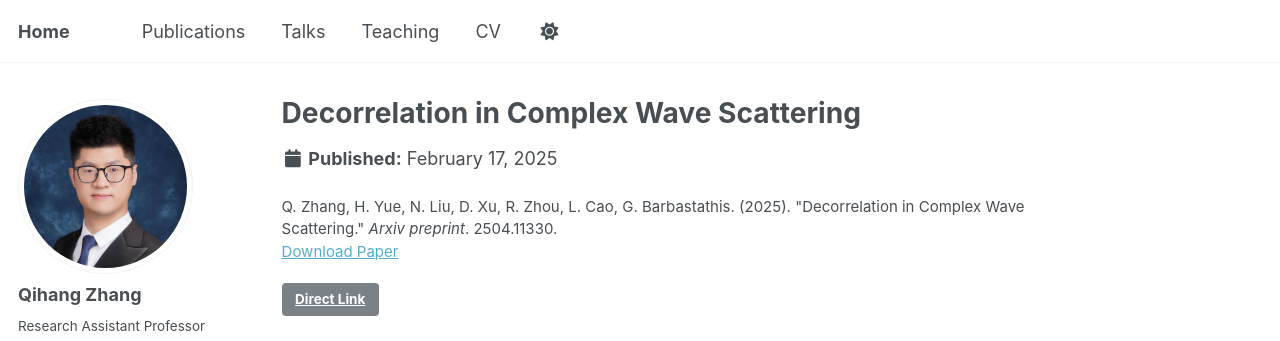
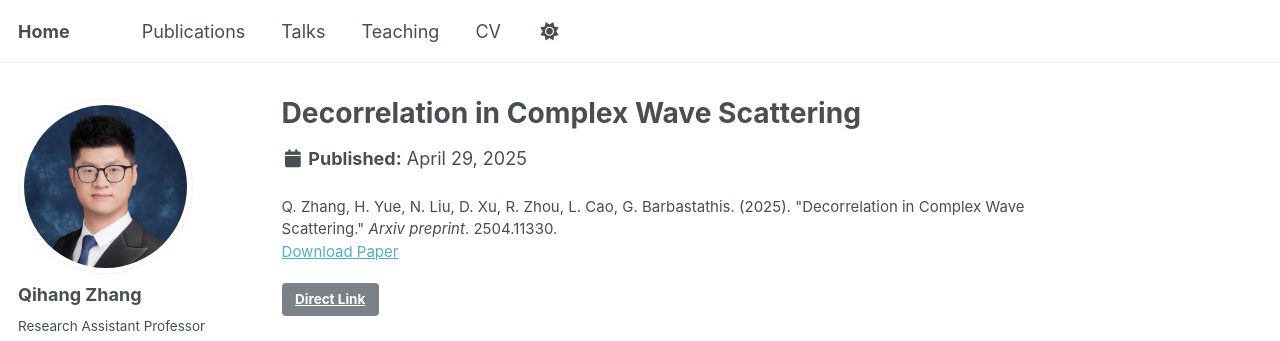
Before and after one commit to qhzhang95/qhzhang95.github.io, a Jekyll site: the page built from _publications/2025-04-paper-decor.md, in a window 1280 px wide. Shown: the top 341 px of the page. Built offline with Jekyll 4.4.1, drawn with Linux system fonts in a browser that asks for light colours; some web fonts are replaced; a script that is not in the unit is left out.

Commit message:
Update and rename 2025-06-08-paper-title-number-test5.md to 2025-04-paper-decor.md

```diff
--- a/_publications/2025-06-08-paper-title-number-test5.md
+++ b/_publications/2025-04-paper-decor.md
@@ -3,8 +3,8 @@ title: "Decorrelation in Complex Wave Scattering"
 collection: publications
 category: manuscripts
 permalink: /publication/2025-06-08-paper-title-number-5
-#excerpt: 'this is short description in the publication panel.'
-date: 2025-02-17
+#excerpt: 'this is short description in the publication panel.' abstract
+date: 2025-04-29
 #venue: 'Arxiv preprint'
 paperurl: 'https://arxiv.org/pdf/2504.11330' #'http://qhzhang95.github.io/files/2025_decor.pdf'
 link: 'https://arxiv.org/abs/2504.11330'
```
